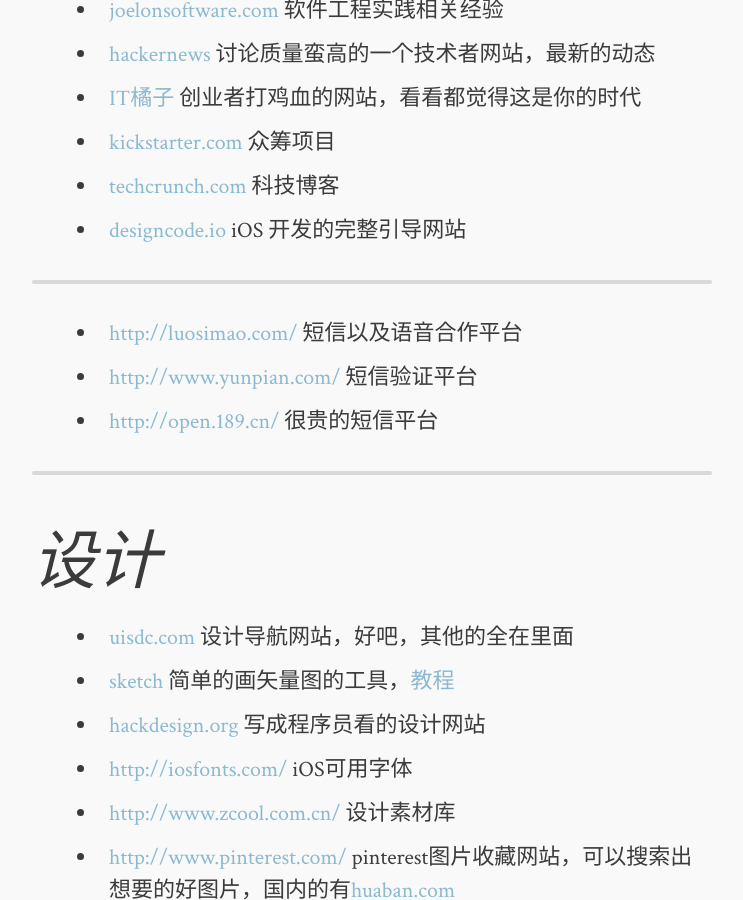
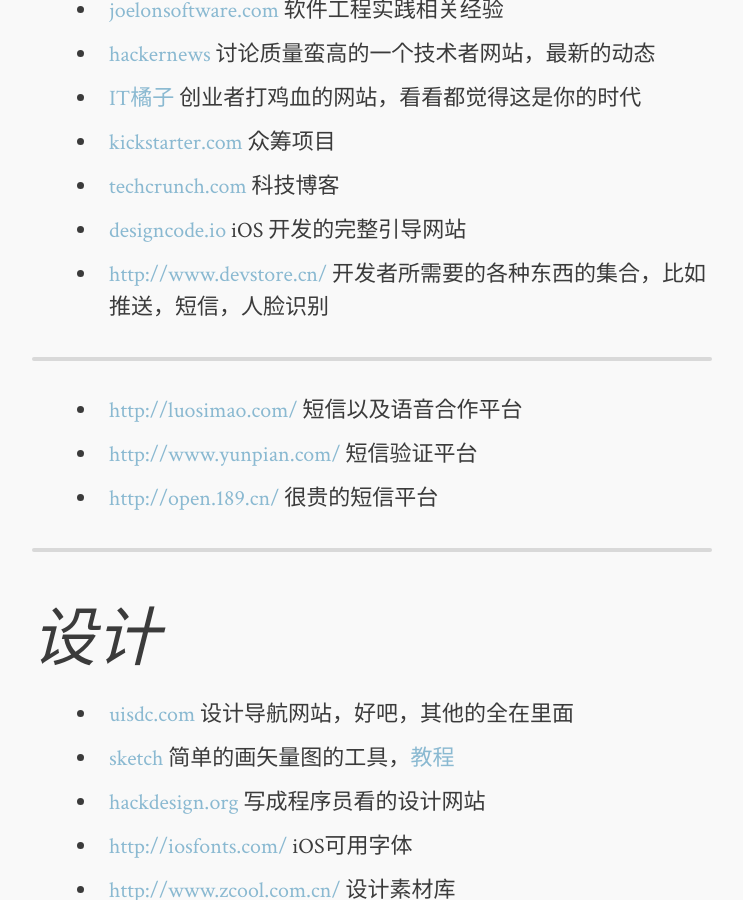
Before and after one commit to landfound/todaylover.github.io, a Jekyll site: the page built from _posts/2014-12-19-developer-tools.md, in a window 1280 px wide and 900 px high, scrolled down 4513 px. Shown: the whole window, without its empty margins (268-1011 px from the left). Built offline with Jekyll 4.4.1, drawn with Linux system fonts in a browser that asks for light colours; Markdown is read by kramdown in place of the engine named in the settings; comment, search, counter and statistics services are not loaded; some of the changed text lies outside the part shown.

Commit message:
dev store

```diff
--- a/_posts/2014-12-19-developer-tools.md
+++ b/_posts/2014-12-19-developer-tools.md
@@ -73,6 +73,7 @@ category: articles
 * [kickstarter.com](https://www.kickstarter.com/) 众筹项目
 * [techcrunch.com](http://techcrunch.com/) 科技博客
 * [designcode.io](https://designcode.io/) iOS 开发的完整引导网站
+* [http://www.devstore.cn/](http://www.devstore.cn/) 开发者所需要的各种东西的集合，比如推送，短信，人脸识别
 
 --------------
 
```
Also changed, not shown: other parts of _posts/2014-12-19-developer-tools.md (+1 -0 lines).
